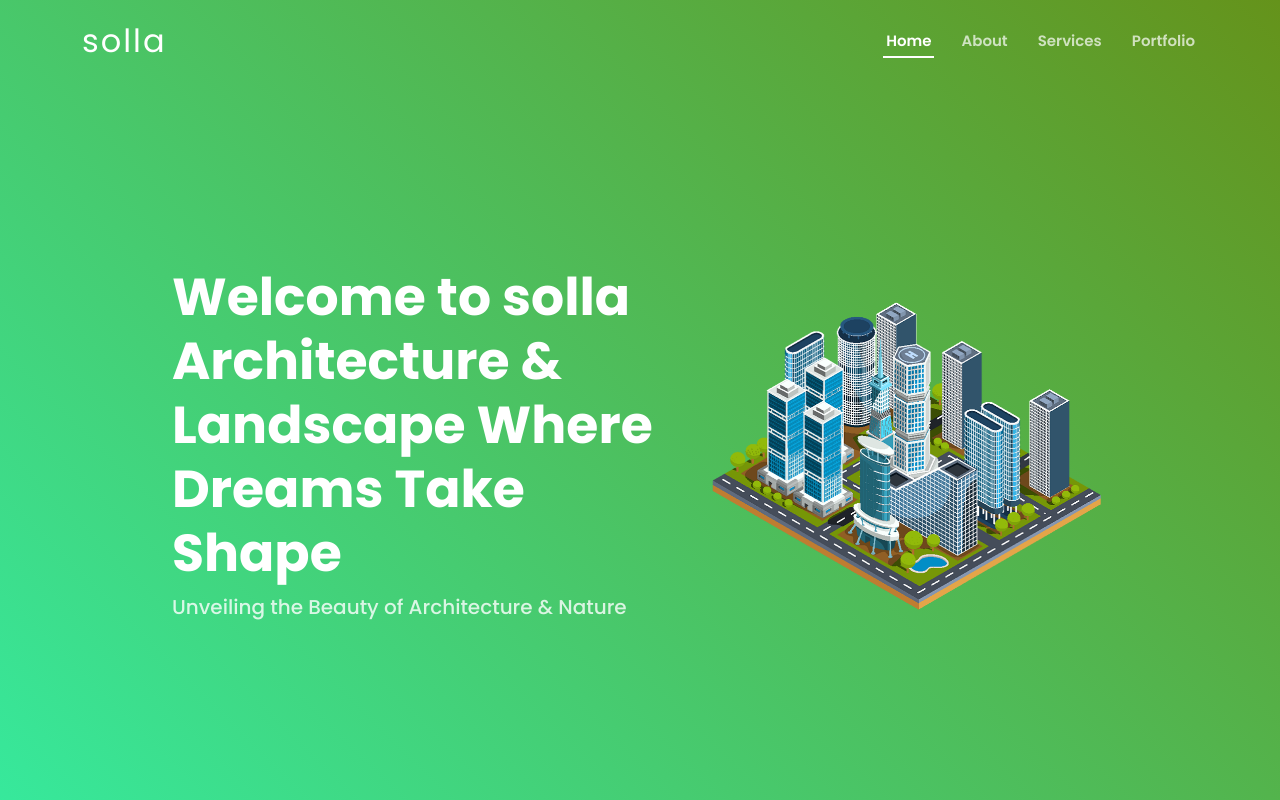
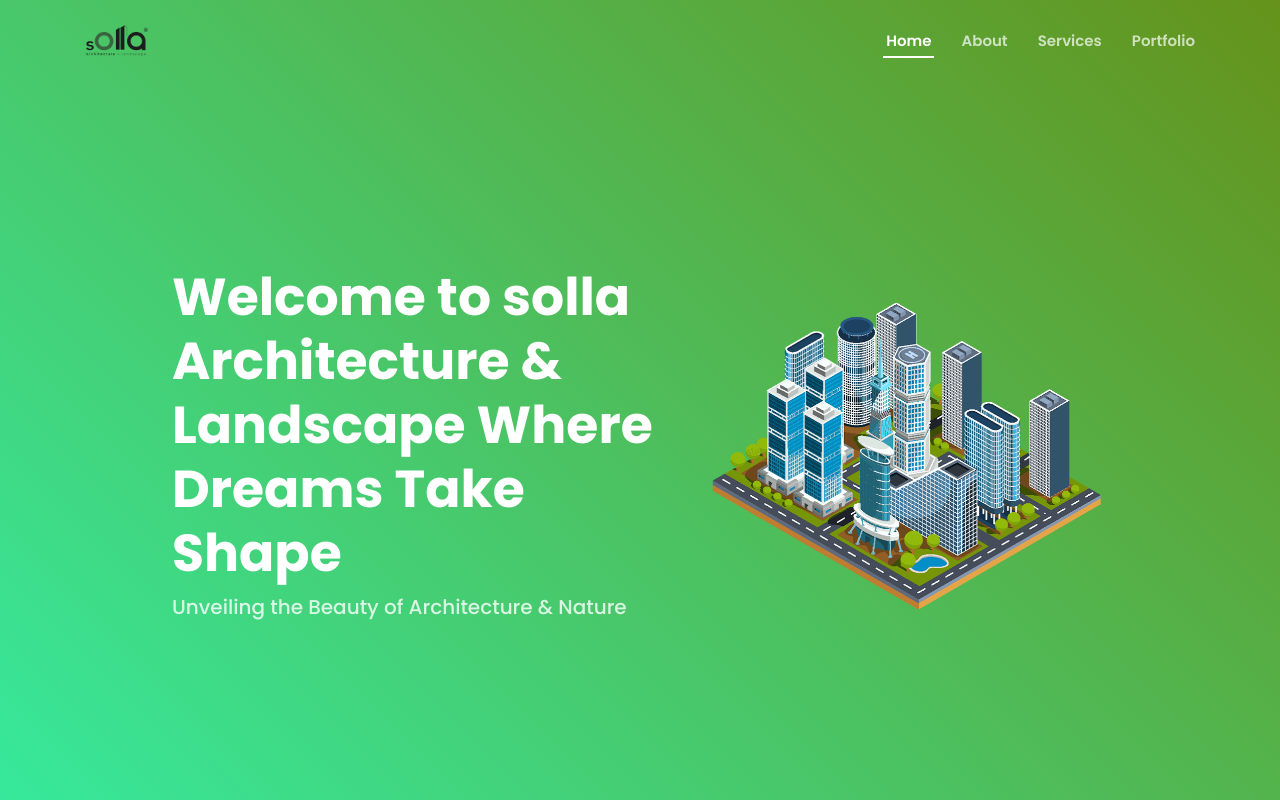
Before and after one commit to Shibil-77/freelance-solla, a plain HTML site: page index.html in a window 1280 px wide. Shown: the top 800 px of the page. Drawn offline with nearby package versions, Linux system fonts and the light colour scheme.

Commit message:
logo add

```diff
--- a/index.html
+++ b/index.html
@@ -43,11 +43,12 @@
   <!-- ======= Header ======= -->
   <header id="header" class="fixed-top ">
     <div class="container d-flex align-items-center justify-content-between">
-      <h1 class="logo">
+      <!-- <h1 class="logo">
         <a href="index.html">solla</a>
-      </h1>
+      </h1> -->
       <!-- Uncomment below if you prefer to use an image logo -->
-      <!-- <a href="index.html" class="logo"><img src="assets/img/logo.png" alt="" class="img-fluid"></a>-->
+      <a href="index.html" class="logo"><img src="assets/img/Solla Architecture & Landscape.png
+        " alt="" class="img-fluid"></a>
 
       <nav id="navbar" class="navbar">
         <ul>
```
Also changed, not shown: assets/img/Solla Architecture & Landscape.png (added).
